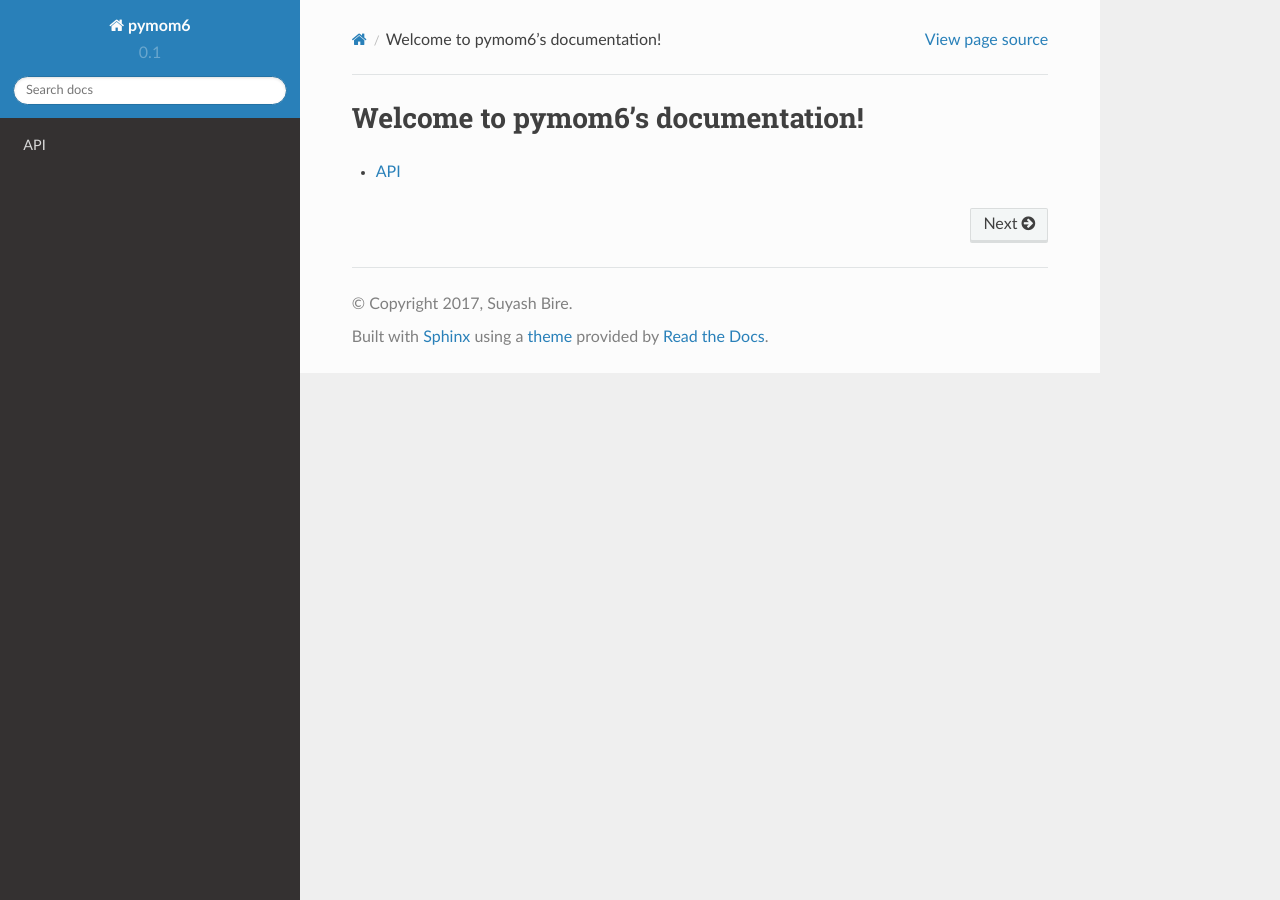
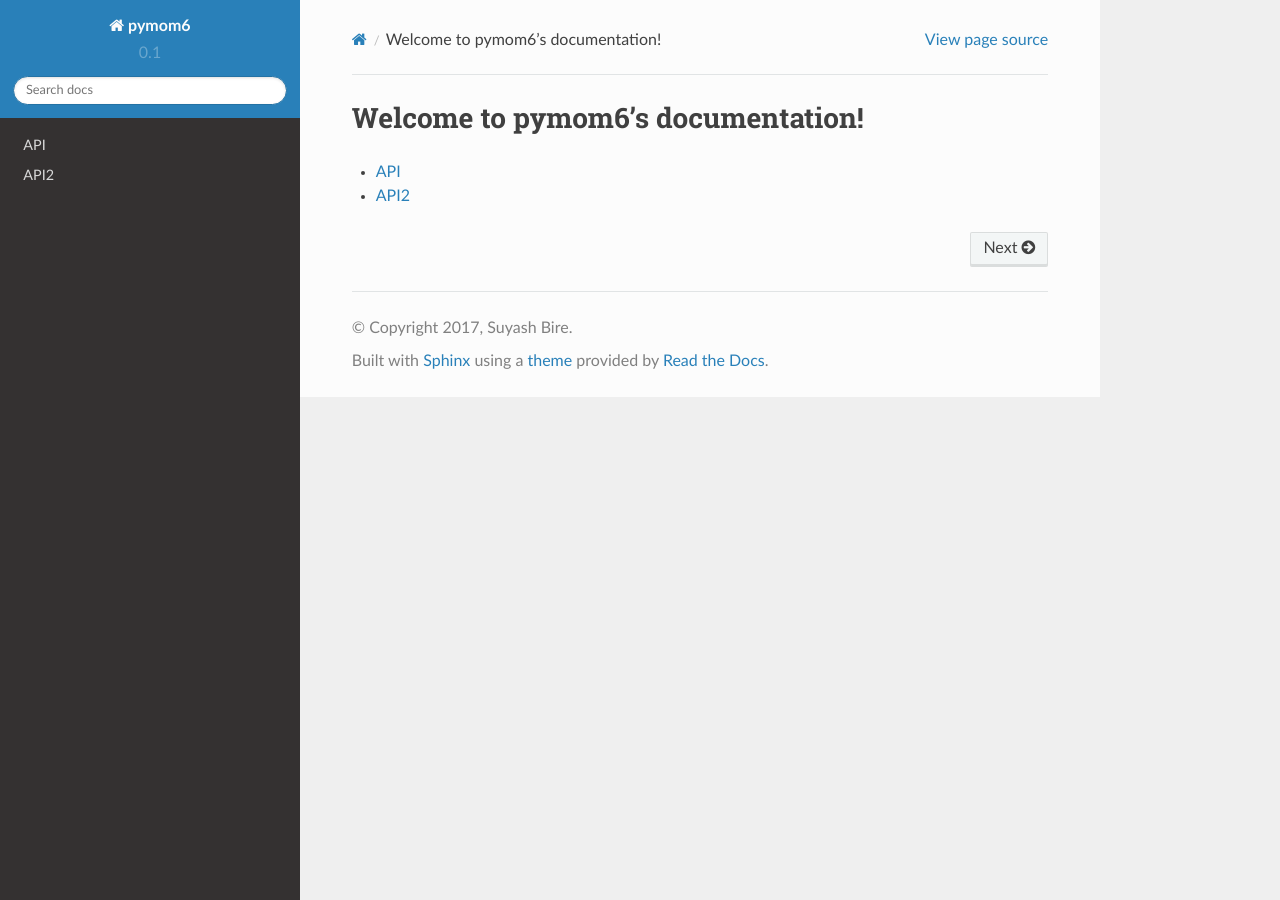
Before and after one commit to suyashbire1/pymom6, a Sphinx documentation site: the page built from docs/index.rst, in a window 1280 px wide. Built offline with Sphinx 7.4.7 and the Read the Docs theme 2.0.0, drawn with Linux system fonts in a browser that asks for light colours.

Commit message:
Updates documentation

```diff
--- a/docs/index.rst
+++ b/docs/index.rst
@@ -7,5 +7,6 @@ Welcome to pymom6's documentation!
 ==================================
 
 .. toctree::
+   :maxdepth: 2
 
    pymom6
--- a/docs/pymom6.rst
+++ b/docs/pymom6.rst
@@ -3,3 +3,10 @@ API
 
 .. automodule:: pymom6.pymom6
    :members:
+
+
+API2
+====
+
+.. automodule:: pymom6
+   :members:
```
